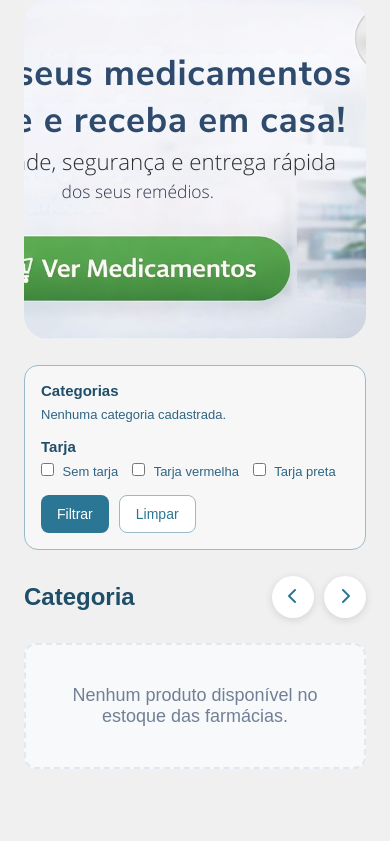
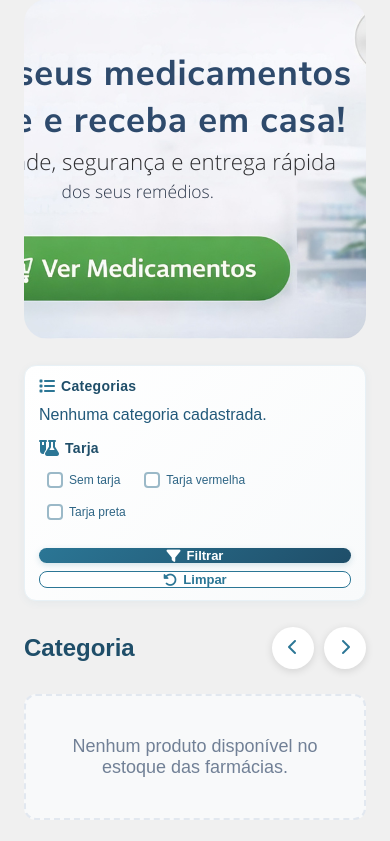
Before and after one commit to RobertoSileno/remaz-pharm-site, a Django app: page /dashboard/ in a window 390 px wide. Shown: the part 1104-1945 px from the top of the page. Run offline with Django 5.2, Linux system fonts and the light colour scheme; the visitor is signed in with stand-in values (Sample User, id 1); data comes from the database, SQL or seed files in the repository; data that the repository does not hold is empty.

Commit message:
Atualizacao dashboard css

```diff
--- a/static/css/dashboard.css
+++ b/static/css/dashboard.css
@@ -468,71 +468,161 @@ img {
     display: flex;
     flex-wrap: wrap;
     align-items: flex-end;
-    gap: 16px 24px;
+    gap: 16px;
     margin: -44px 0 26px;
-    padding: 16px;
-    background: #f7f7f7;
-    border: 1px solid #9bb9c8;
-    border-radius: 14px;
+    padding: 16px 20px;
+    background: linear-gradient(135deg, #ffffff 0%, #f8fafb 100%);
+    border: 1px solid #e8f1f6;
+    border-radius: 12px;
+    box-shadow: 0 2px 8px rgba(43, 118, 149, 0.06);
+}
+
+.filtro-grupo {
+    display: flex;
+    flex-direction: column;
+    gap: 8px;
+    background: transparent;
+    border-radius: 0;
+    padding: 0;
+    box-shadow: none;
+    border: none;
+}
+
+.filtro-grupo:hover {
+    box-shadow: none;
+    border-color: transparent;
+}
+
+.filtro-header {
+    display: flex;
+    align-items: center;
+    gap: 6px;
+}
+
+.filtro-header i {
+    font-size: 16px;
+    color: #2b7695;
 }
 
 .filtro-grupo h3 {
-    font-size: 15px;
+    font-size: 14px;
+    font-weight: 600;
     color: #1f4e69;
-    margin-bottom: 8px;
+    margin: 0;
+    letter-spacing: 0.3px;
 }
 
 .filtro-opcoes {
     display: flex;
     flex-wrap: wrap;
-    gap: 8px 14px;
-}
-
-.filtro-opcoes label,
-.filtro-opcoes span {
+    gap: 10px;
+    align-items: center;
+}
+
+.filtro-label {
+    display: flex;
+    align-items: center;
+    gap: 6px;
     font-size: 13px;
     color: #2e6585;
-}
-
-.filtro-opcoes input {
-    margin-right: 5px;
+    cursor: pointer;
+    transition: all 0.2s ease;
+    padding: 6px 10px;
+    border-radius: 6px;
+    user-select: none;
+    white-space: nowrap;
+}
+
+.filtro-label:hover {
+    background-color: #f0f7fb;
+    color: #1f4e69;
+}
+
+.filtro-checkbox {
+    display: none;
+}
+
+.checkmark {
+    display: inline-flex;
+    align-items: center;
+    justify-content: center;
+    width: 16px;
+    height: 16px;
+    border: 2px solid #9bb9c8;
+    border-radius: 4px;
+    background-color: white;
+    transition: all 0.2s ease;
+    flex-shrink: 0;
+}
+
+.filtro-checkbox:checked + .checkmark {
+    background-color: #2b7695;
+    border-color: #2b7695;
+}
+
+.filtro-checkbox:checked + .checkmark::after {
+    content: "✓";
+    color: white;
+    font-size: 11px;
+    font-weight: bold;
 }
 
 .filtro-acoes {
     display: flex;
     gap: 10px;
-}
-
-.filtro-acoes button,
-.filtro-acoes a,
-.btn-continuar,
-.btn-limpar,
-.btn-finalizar,
-.carrinho-vazio a {
+    margin-left: auto;
+    align-items: center;
+}
+
+.filtro-btn {
     height: 38px;
     border-radius: 8px;
     padding: 0 16px;
     display: inline-flex;
     align-items: center;
     justify-content: center;
+    gap: 6px;
     text-decoration: none;
-    font-size: 14px;
-}
-
-.filtro-acoes button,
-.btn-finalizar,
-.carrinho-vazio a {
+    font-size: 13px;
+    font-weight: 600;
     border: none;
-    background: #2b7695;
+    cursor: pointer;
+    transition: all 0.3s ease;
+    white-space: nowrap;
+}
+
+.filtro-btn-primary {
+    background: linear-gradient(135deg, #2b7695 0%, #1f4e69 100%);
     color: white;
-    cursor: pointer;
-}
-
-.filtro-acoes a,
-.btn-continuar {
-    border: 1px solid #9bb9c8;
+    box-shadow: 0 2px 6px rgba(43, 118, 149, 0.2);
+}
+
+.filtro-btn-primary:hover {
+    transform: translateY(-2px);
+    box-shadow: 0 4px 10px rgba(43, 118, 149, 0.3);
+}
+
+.filtro-btn-primary:active {
+    transform: translateY(0);
+}
+
+.filtro-btn-secondary {
     background: white;
     color: #2b7695;
+    border: 1.5px solid #2b7695;
+}
+
+.filtro-btn-secondary:hover {
+    background-color: #f0f7fb;
+    transform: translateY(-2px);
+}
+
+.filtro-btn-secondary:active {
+    transform: translateY(0);
+}
+
+.filtro-btn i {
+    font-size: 14px;
 }
 
 .btn-limpar {
@@ -1361,7 +1451,13 @@ img {
     .receita-envio {
         position: static;
     }
-}
+
+    .filtro-acoes {
+        margin-left: 0;
+    }
+
+}
+
 
 @media (max-width: 768px) {
 
@@ -1389,7 +1485,36 @@ img {
     }
 
     .filtros-produtos {
+        flex-direction: column;
+        align-items: stretch;
         margin-top: -44px;
+    }
+
+    .filtro-grupo {
+        display: flex;
+        flex-direction: row;
+        align-items: center;
+        gap: 12px;
+        flex-wrap: wrap;
+    }
+
+    .filtro-header {
+        margin-bottom: 0;
+        min-width: 80px;
+    }
+
+    .filtro-opcoes {
+        flex: 1;
+    }
+
+    .filtro-acoes {
+        width: 100%;
+        margin-left: 0;
+        margin-top: 8px;
+    }
+
+    .filtro-btn {
+        flex: 1;
     }
 
     .carrinho-header {
@@ -1455,4 +1580,38 @@ img {
     .logo-topo img {
         height: 60px;
     }
-}
+
+    .filtros-produtos {
+        flex-direction: column;
+        padding: 12px 14px;
+    }
+
+    .filtro-grupo {
+        flex-direction: column;
+        align-items: stretch;
+    }
+
+    .filtro-header {
+        min-width: auto;
+    }
+
+    .filtro-opcoes {
+        flex-wrap: wrap;
+        gap: 8px;
+    }
+
+    .filtro-label {
+        padding: 4px 8px;
+        font-size: 12px;
+    }
+
+    .filtro-acoes {
+        width: 100%;
+        flex-direction: column;
+        gap: 8px;
+    }
+
+    .filtro-btn {
+        width: 100%;
+    }
+}
--- a/templates/dashboard.html
+++ b/templates/dashboard.html
@@ -134,16 +134,21 @@
             <input type="hidden" name="q" value="{{ search_query }}">
 
             <div class="filtro-grupo">
-                <h3>Categorias</h3>
+                <div class="filtro-header">
+                    <i class="fa-solid fa-list"></i>
+                    <h3>Categorias</h3>
+                </div>
                 <div class="filtro-opcoes">
                     {% for category in categories %}
-                        <label>
+                        <label class="filtro-label">
                             <input
                                 type="checkbox"
+                                class="filtro-checkbox"
                                 name="category"
                                 value="{{ category.id }}"
                                 {% if category.id|stringformat:"s" in selected_categories %}checked{% endif %}
                             >
+                            <span class="checkmark"></span>
                             {{ category.name }}
                         </label>
                     {% empty %}
@@ -153,26 +158,38 @@
             </div>
 
             <div class="filtro-grupo">
-                <h3>Tarja</h3>
+                <div class="filtro-header">
+                    <i class="fa-solid fa-flask-vial"></i>
+                    <h3>Tarja</h3>
+                </div>
                 <div class="filtro-opcoes">
-                    <label>
-                        <input type="checkbox" name="tarja" value="sem" {% if 'sem' in selected_tarja %}checked{% endif %}>
+                    <label class="filtro-label">
+                        <input type="checkbox" class="filtro-checkbox" name="tarja" value="sem" {% if 'sem' in selected_tarja %}checked{% endif %}>
+                        <span class="checkmark"></span>
                         Sem tarja
                     </label>
-                    <label>
-                        <input type="checkbox" name="tarja" value="vermelha" {% if 'vermelha' in selected_tarja %}checked{% endif %}>
+                    <label class="filtro-label">
+                        <input type="checkbox" class="filtro-checkbox" name="tarja" value="vermelha" {% if 'vermelha' in selected_tarja %}checked{% endif %}>
+                        <span class="checkmark"></span>
                         Tarja vermelha
                     </label>
-                    <label>
-                        <input type="checkbox" name="tarja" value="preta" {% if 'preta' in selected_tarja %}checked{% endif %}>
+                    <label class="filtro-label">
+                        <input type="checkbox" class="filtro-checkbox" name="tarja" value="preta" {% if 'preta' in selected_tarja %}checked{% endif %}>
+                        <span class="checkmark"></span>
                         Tarja preta
                     </label>
                 </div>
             </div>
 
             <div class="filtro-acoes">
-                <button type="submit">Filtrar</button>
-                <a href="{% url 'dashboard' %}">Limpar</a>
+                <button type="submit" class="filtro-btn filtro-btn-primary">
+                    <i class="fa-solid fa-filter"></i>
+                    Filtrar
+                </button>
+                <a href="{% url 'dashboard' %}" class="filtro-btn filtro-btn-secondary">
+                    <i class="fa-solid fa-rotate-left"></i>
+                    Limpar
+                </a>
             </div>
         </form>
 
```
